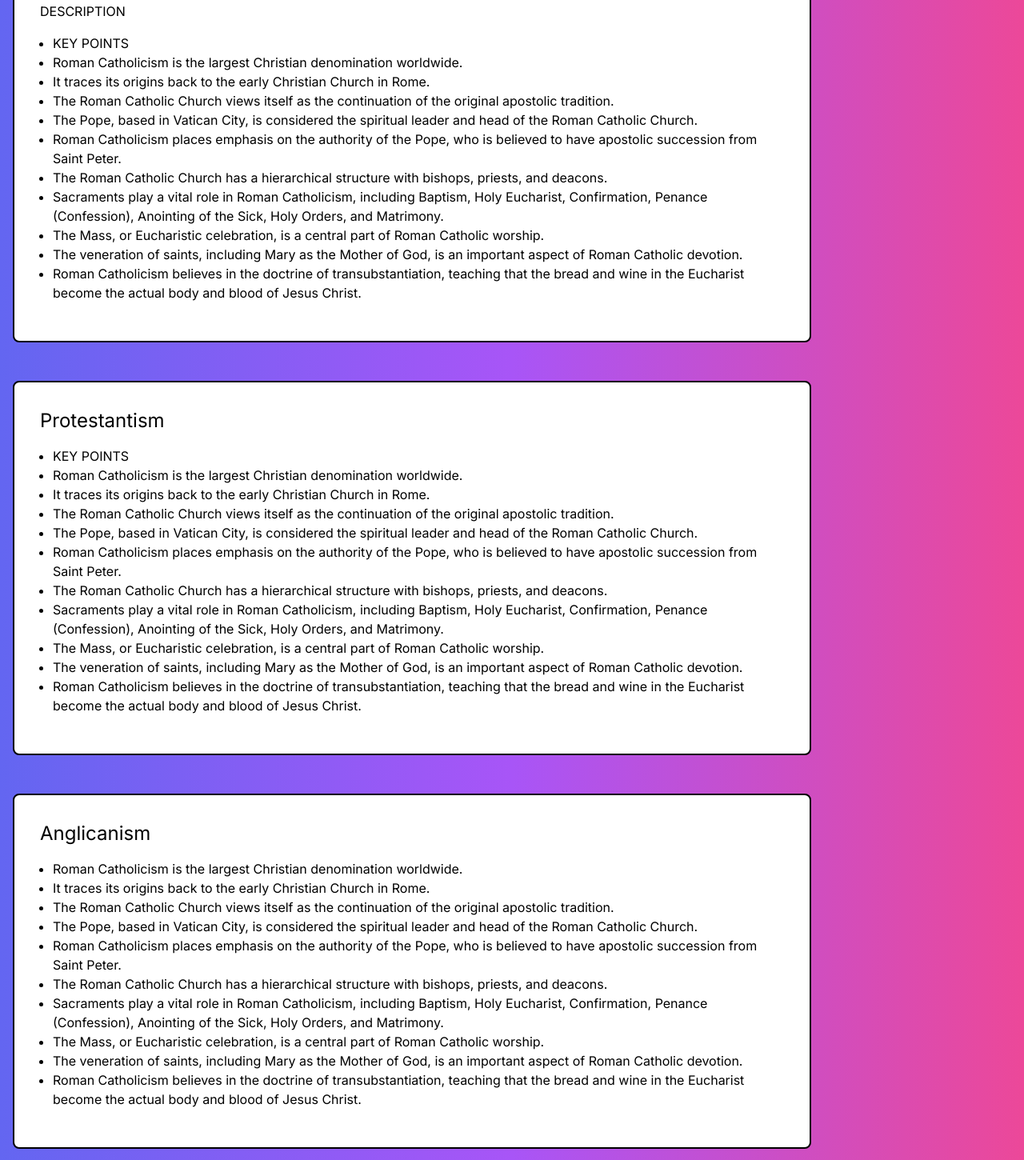
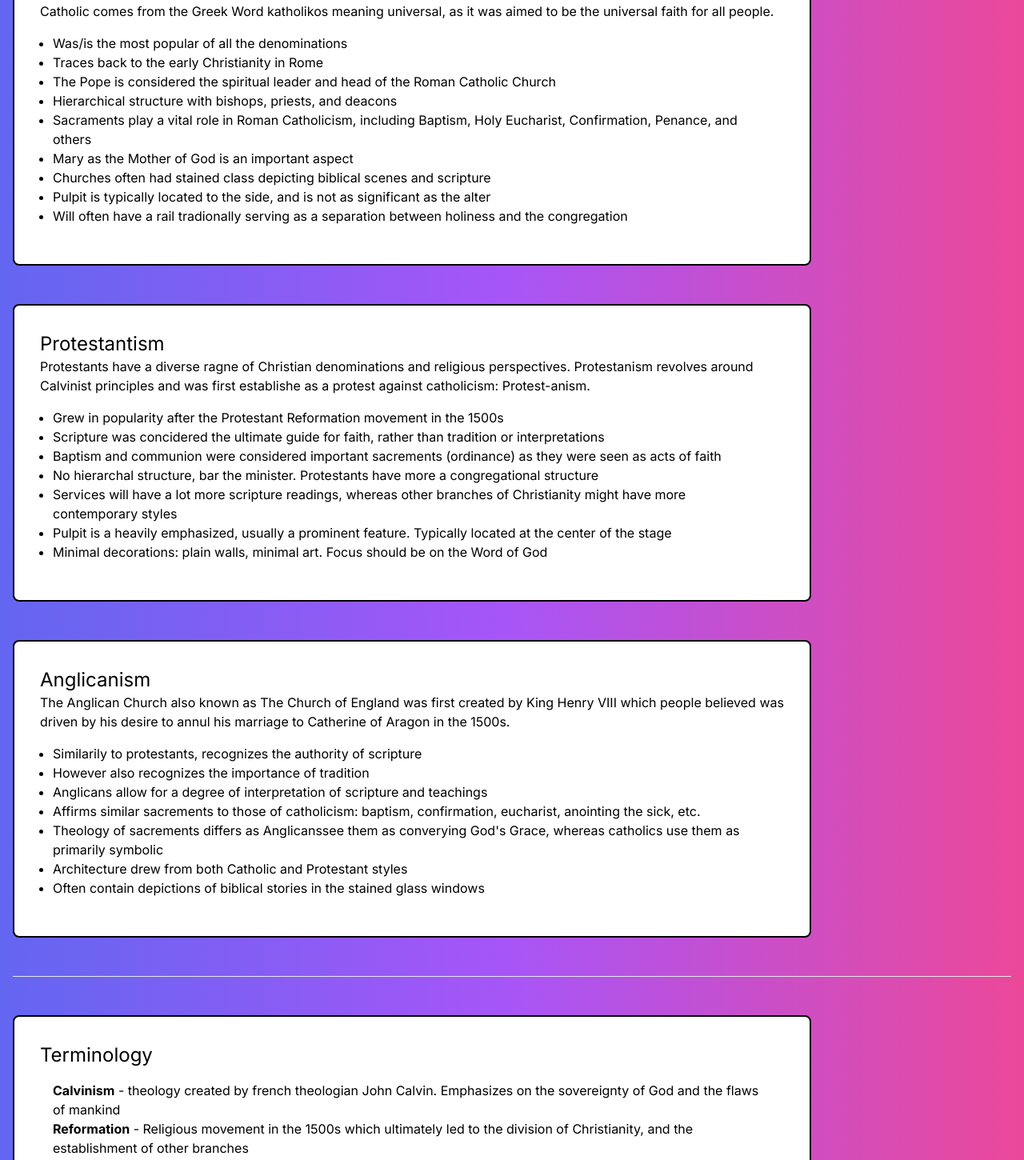
Before and after one commit to AdamLinCodes/witch-craft-guide, a Next.js app: page /christianity in a window 1280 px wide. Shown: the part 240-1690 px from the top of the page at 80% size. Built offline with nearby package versions, Linux system fonts and the light colour scheme.

Commit message:
Christianity page filled out

```diff
--- a/app/christianity/page.tsx
+++ b/app/christianity/page.tsx
@@ -11,69 +11,68 @@ export default function Christianity() {
       </h1>
 
       <div className="border-2 border-black bg-white rounded-lg p-8 w-4/5">
-        <h2 className="text-2xl">Roman Catholocism</h2>
-        <p>DESCRIPTION</p>
+        <h2 className="text-2xl">Roman Catholicism</h2>
+        <p>
+          Catholic comes from the Greek Word katholikos meaning universal, as it was aimed to be
+          the universal faith for all people.
+        </p>
         <ul className="list-disc p-4">
-          <li>KEY POINTS</li>
-          <li>Roman Catholicism is the largest Christian denomination worldwide.</li>
-          <li>It traces its origins back to the early Christian Church in Rome.</li>
-          <li>The Roman Catholic Church views itself as the continuation of the original apostolic tradition.</li>
-          <li>The Pope, based in Vatican City, is considered the spiritual leader and head of the Roman Catholic Church.</li>
-          <li>Roman Catholicism places emphasis on the authority of the Pope, who is believed to have apostolic succession from Saint Peter.</li>
-          <li>The Roman Catholic Church has a hierarchical structure with bishops, priests, and deacons.</li>
-          <li>Sacraments play a vital role in Roman Catholicism, including Baptism, Holy Eucharist, Confirmation, Penance (Confession), Anointing of the Sick, Holy Orders, and Matrimony.</li>
-          <li>The Mass, or Eucharistic celebration, is a central part of Roman Catholic worship.</li>
-          <li>The veneration of saints, including Mary as the Mother of God, is an important aspect of Roman Catholic devotion.</li>
-          <li>Roman Catholicism believes in the doctrine of transubstantiation, teaching that the bread and wine in the Eucharist become the actual body and blood of Jesus Christ.</li>
+          <li>Was/is the most popular of all the denominations</li>
+          <li>Traces back to the early Christianity in Rome</li>
+          <li>The Pope is considered the spiritual leader and head of the Roman Catholic Church</li>
+          <li>Hierarchical structure with bishops, priests, and deacons</li>
+          <li>Sacraments play a vital role in Roman Catholicism, including Baptism, Holy Eucharist, Confirmation, Penance, and others</li>
+          <li>Mary as the Mother of God is an important aspect</li>
+          <li>Churches often had stained class depicting biblical scenes and scripture</li>
+          <li>Pulpit is typically located to the side, and is not as significant as the alter</li>
+          <li>Will often have a rail tradionally serving as a separation between holiness and the congregation</li>
         </ul>
       </div><br/><br/>
 
       <div className="border-2 border-black bg-white rounded-lg p-8 w-4/5">
         <h2 className="text-2xl">Protestantism</h2>
+        <p>
+          Protestants have a diverse ragne of Christian denominations and religious perspectives. Protestanism revolves around
+          Calvinist principles and was first establishe as a protest against catholicism: Protest-anism.
+        </p>
         <ul className="list-disc p-4">
-          <li>KEY POINTS</li>
-          <li>Roman Catholicism is the largest Christian denomination worldwide.</li>
-          <li>It traces its origins back to the early Christian Church in Rome.</li>
-          <li>The Roman Catholic Church views itself as the continuation of the original apostolic tradition.</li>
-          <li>The Pope, based in Vatican City, is considered the spiritual leader and head of the Roman Catholic Church.</li>
-          <li>Roman Catholicism places emphasis on the authority of the Pope, who is believed to have apostolic succession from Saint Peter.</li>
-          <li>The Roman Catholic Church has a hierarchical structure with bishops, priests, and deacons.</li>
-          <li>Sacraments play a vital role in Roman Catholicism, including Baptism, Holy Eucharist, Confirmation, Penance (Confession), Anointing of the Sick, Holy Orders, and Matrimony.</li>
-          <li>The Mass, or Eucharistic celebration, is a central part of Roman Catholic worship.</li>
-          <li>The veneration of saints, including Mary as the Mother of God, is an important aspect of Roman Catholic devotion.</li>
-          <li>Roman Catholicism believes in the doctrine of transubstantiation, teaching that the bread and wine in the Eucharist become the actual body and blood of Jesus Christ.</li>
-        </ul>
+          <li>Grew in popularity after the Protestant Reformation movement in the 1500s</li>
+          <li>Scripture was concidered the ultimate guide for faith, rather than tradition or interpretations</li>
+          <li>Baptism and communion were considered important sacrements (ordinance) as they were seen as acts of faith</li>
+          <li>No hierarchal structure, bar the minister. Protestants have more a congregational structure</li>
+          <li>Services will have a lot more scripture readings, whereas other branches of Christianity might have more contemporary styles</li>
+          <li>Pulpit is a heavily emphasized, usually a prominent feature. Typically located at the center of the stage</li>
+          <li>Minimal decorations: plain walls, minimal art. Focus should be on the Word of God</li>
+         </ul>
       </div><br/><br/>
 
       <div className="border-2 border-black bg-white rounded-lg p-8 w-4/5">
         <h2 className="text-2xl">Anglicanism</h2>
+        <p>
+          The Anglican Church also known as The Church of England was first created by King Henry VIII which people believed was driven
+          by his desire to annul his marriage to Catherine of Aragon in the 1500s.
+        </p>
         <ul className="list-disc p-4">
-          <li>Roman Catholicism is the largest Christian denomination worldwide.</li>
-          <li>It traces its origins back to the early Christian Church in Rome.</li>
-          <li>The Roman Catholic Church views itself as the continuation of the original apostolic tradition.</li>
-          <li>The Pope, based in Vatican City, is considered the spiritual leader and head of the Roman Catholic Church.</li>
-          <li>Roman Catholicism places emphasis on the authority of the Pope, who is believed to have apostolic succession from Saint Peter.</li>
-          <li>The Roman Catholic Church has a hierarchical structure with bishops, priests, and deacons.</li>
-          <li>Sacraments play a vital role in Roman Catholicism, including Baptism, Holy Eucharist, Confirmation, Penance (Confession), Anointing of the Sick, Holy Orders, and Matrimony.</li>
-          <li>The Mass, or Eucharistic celebration, is a central part of Roman Catholic worship.</li>
-          <li>The veneration of saints, including Mary as the Mother of God, is an important aspect of Roman Catholic devotion.</li>
-          <li>Roman Catholicism believes in the doctrine of transubstantiation, teaching that the bread and wine in the Eucharist become the actual body and blood of Jesus Christ.</li>
+          <li>Similarily to protestants, recognizes the authority of scripture</li>
+          <li>However also recognizes the importance of tradition</li>
+          <li>Anglicans allow for a degree of interpretation of scripture and teachings</li>
+          <li>Affirms similar sacrements to those of catholicism: baptism, confirmation, eucharist, anointing the sick, etc. </li>
+          <li>Theology of sacrements differs as Anglicanssee them as converying God's Grace, whereas catholics use them as primarily symbolic</li>
+          <li>Architecture drew from both Catholic and Protestant styles</li>
+          <li>Often contain depictions of biblical stories in the stained glass windows</li>
         </ul>
       </div><br/><br/>
 
+      <hr/><br/><br/>
+
       <div className="border-2 border-black bg-white rounded-lg p-8 w-4/5">
-        <h2 className="text-2xl">Calvinism</h2>
-        <ul className="list-disc p-4">
-          <li>Roman Catholicism is the largest Christian denomination worldwide.</li>
-          <li>It traces its origins back to the early Christian Church in Rome.</li>
-          <li>The Roman Catholic Church views itself as the continuation of the original apostolic tradition.</li>
-          <li>The Pope, based in Vatican City, is considered the spiritual leader and head of the Roman Catholic Church.</li>
-          <li>Roman Catholicism places emphasis on the authority of the Pope, who is believed to have apostolic succession from Saint Peter.</li>
-          <li>The Roman Catholic Church has a hierarchical structure with bishops, priests, and deacons.</li>
-          <li>Sacraments play a vital role in Roman Catholicism, including Baptism, Holy Eucharist, Confirmation, Penance (Confession), Anointing of the Sick, Holy Orders, and Matrimony.</li>
-          <li>The Mass, or Eucharistic celebration, is a central part of Roman Catholic worship.</li>
-          <li>The veneration of saints, including Mary as the Mother of God, is an important aspect of Roman Catholic devotion.</li>
-          <li>Roman Catholicism believes in the doctrine of transubstantiation, teaching that the bread and wine in the Eucharist become the actual body and blood of Jesus Christ.</li>
+        <h2 className="text-2xl">Terminology</h2>
+        <ul className="p-4">
+          <li><strong>Calvinism</strong> - theology created by french theologian John Calvin. Emphasizes on the sovereignty of God and the flaws of mankind</li>
+          <li><strong>Reformation</strong> - Religious movement in the 1500s which ultimately led to the division of Christianity, and the establishment of other branches</li>
+          <li><strong>Pulpit</strong> - A raised stand at the front of the congregation where the pastor will typically read his sermons</li>
+          <li><strong>Eucharist</strong> - The body and blood of christ, typically bread and red wine as Jesus gave his disciples in the bible</li>
+          <li><strong>Penance</strong> - confessing sins to a pastor; confession </li>
         </ul>
       </div>
     </div>
```
